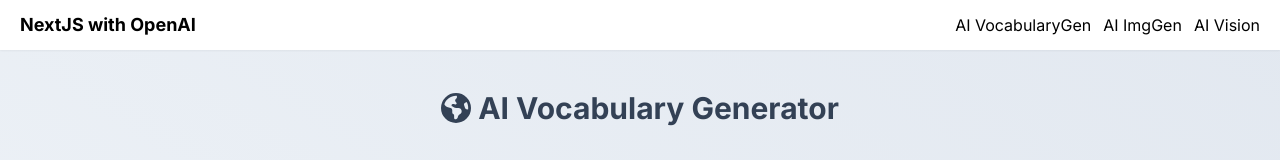
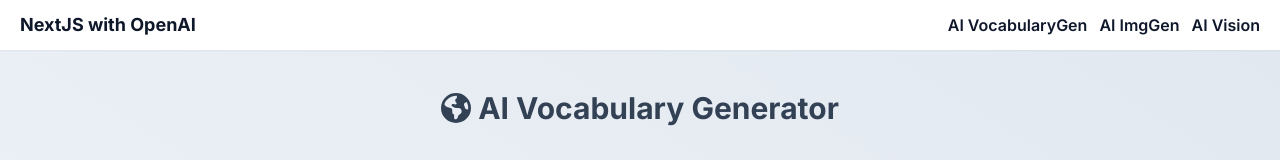
Before and after one commit to andy19910102/react-web-app-with-openai, a Next.js app: page / in a window 1280 px wide. Shown: the top 160 px of the page. Built offline with nearby package versions, Linux system fonts and the light colour scheme.

Commit message:
feat: change navbar text color

```diff
--- a/components/Navbar.js
+++ b/components/Navbar.js
@@ -3,17 +3,17 @@
 export default function Navbar() {
     return (
         <nav className="shadow-sm w-full h-[50px] flex justify-between items-center px-5 fixed z-[999] top-0 bg-white">
-            <Link href="/" className="font-bold text-lg hover:text-pink-500">
+            <Link href="/" className="font-bold text-lg text-slate-900 hover:text-pink-500">
                 NextJS with OpenAI
             </Link>
             <div>
-                <Link href="/" className="mr-3 hover:text-pink-500">
+                <Link href="/" className="mr-3 text-slate-900 hover:text-pink-500 font-semibold">
                     AI VocabularyGen
                 </Link>
-                <Link href="/image-generator" className="mr-3 hover:text-pink-500">
+                <Link href="/image-generator" className="mr-3 text-slate-900 hover:text-pink-500 font-semibold">
                     AI ImgGen
                 </Link>
-                <Link href="/vision" className="hover:text-pink-500">
+                <Link href="/vision" className="text-slate-900 hover:text-pink-500 font-semibold">
                     AI Vision
                 </Link>
             </div>
```
